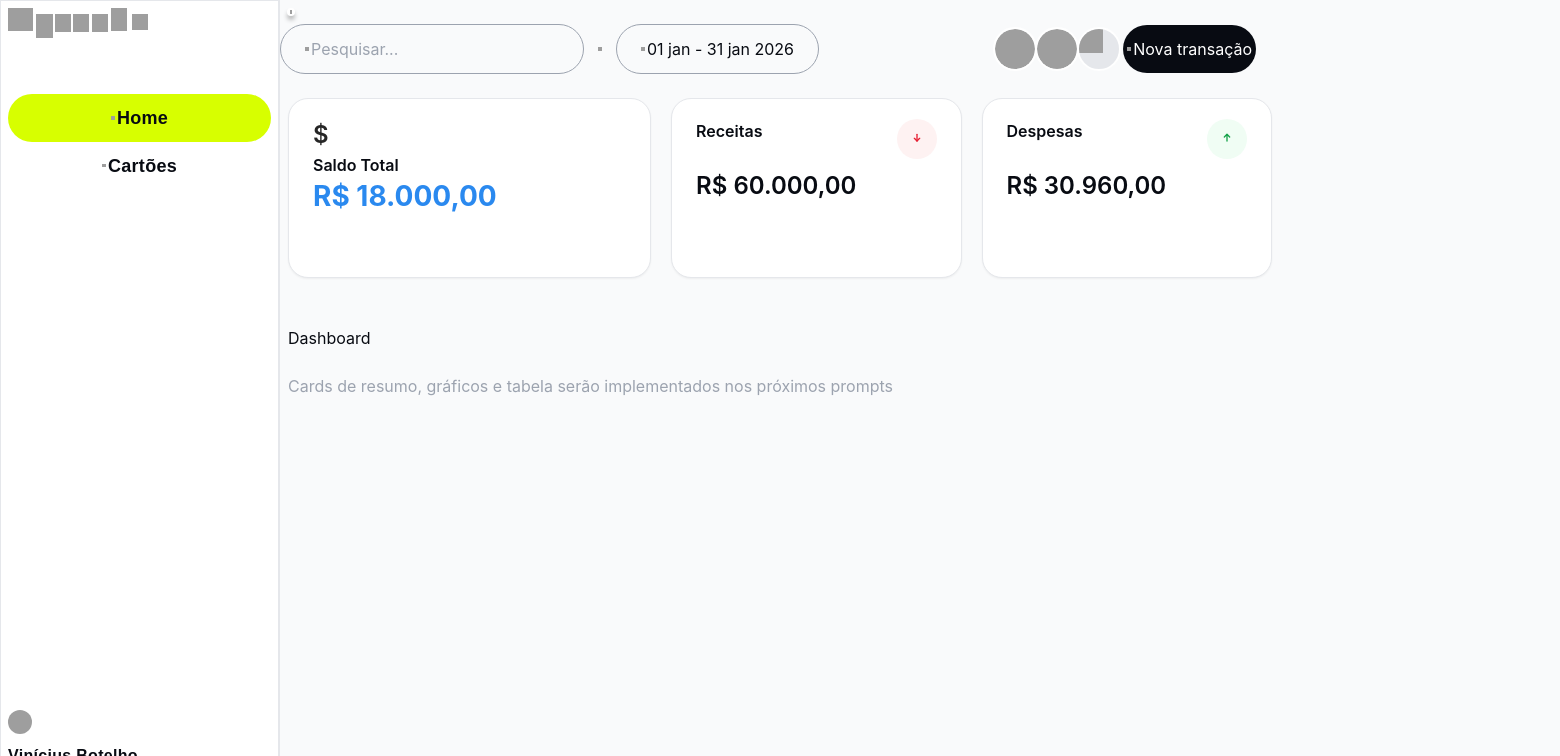
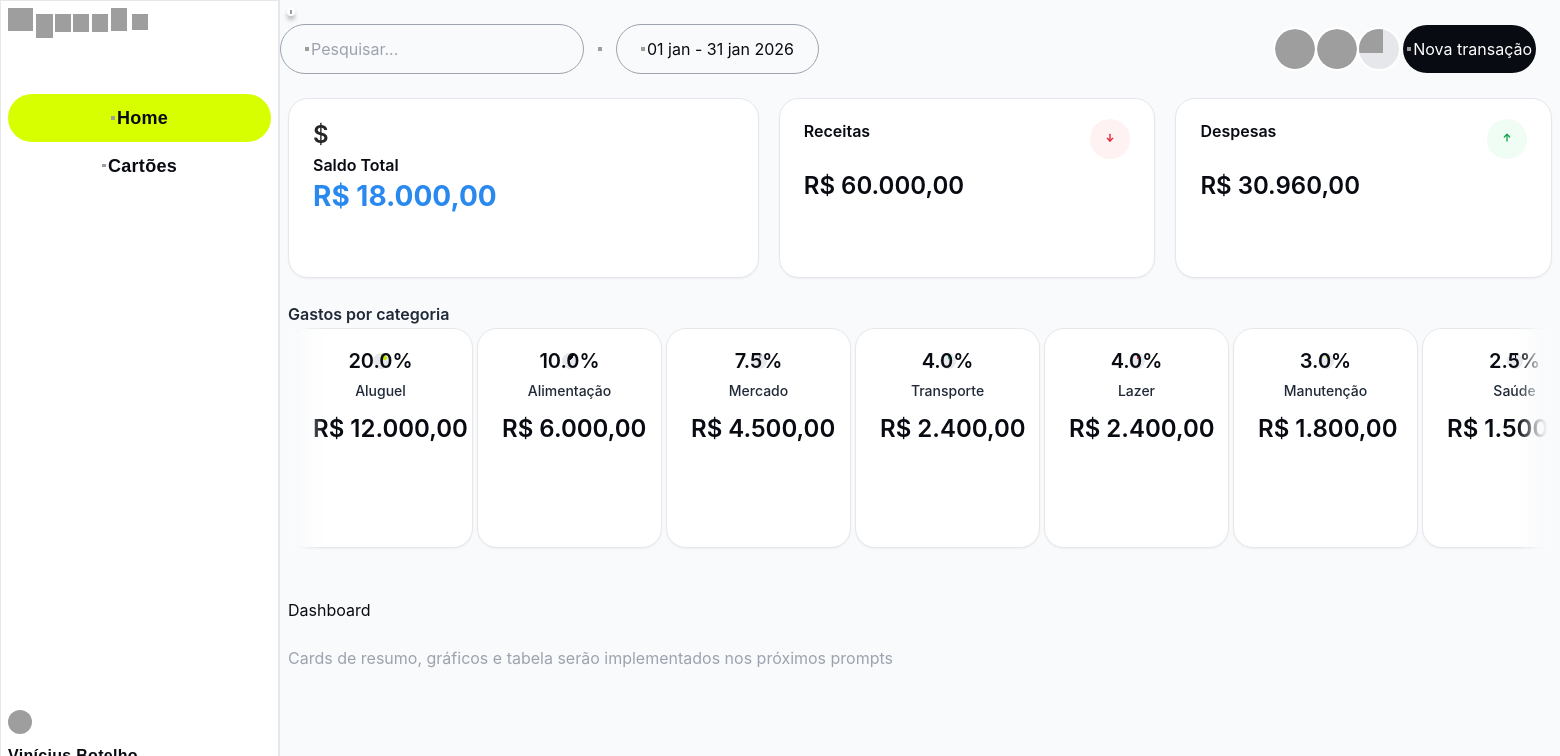
Before and after one commit to viniciusviniciussantos13-rgb/dashboard-mycash, a React (Vite) app: page / in a window 1280 px wide. Shown: the top 756 px of the page, 1560 px wide, since content can reach past the window. Built offline with nearby package versions, Linux system fonts and the light colour scheme; grey boxes are pictures that could not be loaded.

Commit message:
feat: add expenses by category carousel

```diff
--- /dev/null
+++ b/src/components/dashboard/ExpensesByCategoryCarousel/ExpensesByCategoryCarousel.tsx
@@ -0,0 +1,188 @@
+import { type PointerEvent, useCallback, useEffect, useMemo, useRef, useState } from 'react'
+import { useFinance } from '@/hooks/useFinance'
+import { formatCurrencyBRL } from '@/utils/formatCurrency'
+
+const DONUT_COLORS = ['#c4e703', '#080b12', '#9ca3af', '#15be78', '#e61e32']
+
+type CategoryDonutCardProps = {
+  category: string
+  amount: number
+  percent: number
+  color: string
+}
+
+function CategoryDonutCard({ category, amount, percent, color }: CategoryDonutCardProps) {
+  const clampPercent = Math.min(Math.max(percent, 0), 100)
+
+  return (
+    <article
+      className="relative flex w-[185px] flex-col gap-3 rounded-shape-20 border border-neutral-300 bg-surface-500 px-6 py-6 text-center shadow-sm hover:border-brand-700 transition-colors"
+      style={{ minHeight: 220 }}
+    >
+      <div
+        className="relative mx-auto flex h-16 w-16 items-center justify-center rounded-full border border-neutral-300 bg-white"
+        style={{
+          background: `conic-gradient(${color} 0deg ${clampPercent * 3.6}deg, rgba(229, 231, 235, 0.9) ${
+            clampPercent * 3.6
+          }deg 360deg)`,
+        }}
+      >
+        <span className="absolute inset-3 rounded-full bg-surface-500 opacity-90" />
+        <span className="absolute inset-0 flex items-center justify-center rounded-full text-heading-x-small font-semibold text-neutral-1100">
+          {clampPercent.toFixed(1)}%
+        </span>
+      </div>
+
+      <p className="truncate text-sm font-medium text-neutral-900">{category}</p>
+
+      <p className="text-heading-small font-semibold text-neutral-1100">{formatCurrencyBRL(amount)}</p>
+    </article>
+  )
+}
+
+export default function ExpensesByCategoryCarousel() {
+  const {
+    calculateExpensesByCategory,
+    calculateCategoryPercentage,
+    calculateIncomeForPeriod,
+  } = useFinance()
+
+  const containerRef = useRef<HTMLDivElement>(null)
+  const draggingRef = useRef(false)
+  const startXRef = useRef(0)
+  const scrollLeftRef = useRef(0)
+  const [isHovering, setIsHovering] = useState(false)
+  const [isDesktop, setIsDesktop] = useState(typeof window !== 'undefined' ? window.innerWidth >= 1280 : true)
+
+  const categories = useMemo(() => {
+    const expenseData = calculateExpensesByCategory()
+    const totalIncome = calculateIncomeForPeriod()
+    return expenseData.map((item, index) => ({
+      ...item,
+      percent: totalIncome === 0 ? 0 : calculateCategoryPercentage(item.category),
+      color: DONUT_COLORS[index % DONUT_COLORS.length],
+    }))
+  }, [calculateExpensesByCategory, calculateCategoryPercentage, calculateIncomeForPeriod])
+
+  const handleResize = useCallback(() => {
+    setIsDesktop(window.innerWidth >= 1280)
+  }, [])
+
+  useEffect(() => {
+    handleResize()
+    window.addEventListener('resize', handleResize)
+    return () => window.removeEventListener('resize', handleResize)
+  }, [handleResize])
+
+  useEffect(() => {
+    const container = containerRef.current
+    if (!container) return
+
+    const handleWheel = (event: WheelEvent) => {
+      if (Math.abs(event.deltaY) < Math.abs(event.deltaX)) {
+        return
+      }
+      event.preventDefault()
+      container.scrollLeft += event.deltaY
+    }
+
+    container.addEventListener('wheel', handleWheel, { passive: false })
+    return () => {
+      container.removeEventListener('wheel', handleWheel)
+    }
+  }, [])
+
+  const handlePointerDown = (event: PointerEvent<HTMLDivElement>) => {
+    const container = containerRef.current
+    if (!container) return
+    draggingRef.current = true
+    startXRef.current = event.clientX
+    scrollLeftRef.current = container.scrollLeft
+    container.setPointerCapture(event.pointerId)
+  }
+
+  const handlePointerMove = (event: PointerEvent<HTMLDivElement>) => {
+    const container = containerRef.current
+    if (!draggingRef.current || !container) return
+    const delta = event.clientX - startXRef.current
+    container.scrollLeft = scrollLeftRef.current - delta
+  }
+
+  const endDrag = (event: PointerEvent<HTMLDivElement>) => {
+    const container = containerRef.current
+    draggingRef.current = false
+    container?.releasePointerCapture(event.pointerId)
+  }
+
+  const scrollBy = (distance: number) => {
+    containerRef.current?.scrollBy({ left: distance, behavior: 'smooth' })
+  }
+
+  return (
+    <section className="w-full max-w-[1400px]">
+      <div className="mb-2 text-base font-semibold text-neutral-900">Gastos por categoria</div>
+      <div
+        className="relative"
+        onMouseEnter={() => setIsHovering(true)}
+        onMouseLeave={() => setIsHovering(false)}
+      >
+        <div
+          ref={containerRef}
+          className="flex gap-4 overflow-x-auto pb-2 scrollbar-none"
+          onPointerDown={handlePointerDown}
+          onPointerMove={handlePointerMove}
+          onPointerUp={endDrag}
+          onPointerLeave={endDrag}
+          style={{
+            maskImage:
+              'linear-gradient(to right, transparent, black 24px, black calc(100% - 24px), transparent)',
+          }}
+        >
+          {categories.map((category) => (
+            <CategoryDonutCard
+              key={category.category}
+              category={category.category}
+              amount={category.amount}
+              percent={category.percent}
+              color={category.color}
+            />
+          ))}
+        </div>
+
+        <div
+          className="pointer-events-none absolute left-0 top-0 bottom-0 w-9"
+          style={{
+            background: 'linear-gradient(to right, #f9fafb, rgba(249,249,251,0))',
+          }}
+        />
+        <div
+          className="pointer-events-none absolute right-0 top-0 bottom-0 w-9"
+          style={{
+            background: 'linear-gradient(to left, #f9fafb, rgba(249,249,251,0))',
+          }}
+        />
+
+        {isDesktop && isHovering && (
+          <>
+            <button
+              type="button"
+              className="absolute left-2 top-1/2 -translate-y-1/2 rounded-full border border-neutral-300 bg-white p-2 shadow-lg transition-colors hover:border-brand-700 hover:text-brand-700"
+              onClick={() => scrollBy(-200)}
+              aria-label="scroll left"
+            >
+              <span className="text-lg font-semibold">‹</span>
+            </button>
+            <button
+              type="button"
+              className="absolute right-2 top-1/2 -translate-y-1/2 rounded-full border border-neutral-300 bg-white p-2 shadow-lg transition-colors hover:border-brand-700 hover:text-brand-700"
+              onClick={() => scrollBy(200)}
+              aria-label="scroll right"
+            >
+              <span className="text-lg font-semibold">›</span>
+            </button>
+          </>
+        )}
+      </div>
+    </section>
+  )
+}
--- a/src/pages/Dashboard.tsx
+++ b/src/pages/Dashboard.tsx
@@ -1,5 +1,6 @@
 import DashboardHeader from '@/components/dashboard/DashboardHeader/DashboardHeader'
 import SummaryCards from '@/components/dashboard/SummaryCards/SummaryCards'
+import ExpensesByCategoryCarousel from '@/components/dashboard/ExpensesByCategoryCarousel/ExpensesByCategoryCarousel'
 
 /**
  * Página principal do Dashboard
@@ -16,6 +17,7 @@ export default function Dashboard() {
       {/* Conteúdo do dashboard */}
       <div className="w-full px-4 md:px-6 lg:px-8 pb-6 flex flex-col gap-6">
         <SummaryCards />
+        <ExpensesByCategoryCarousel />
 
         <div className="w-full max-w-[1400px]">
           <div className="mt-6">
```
